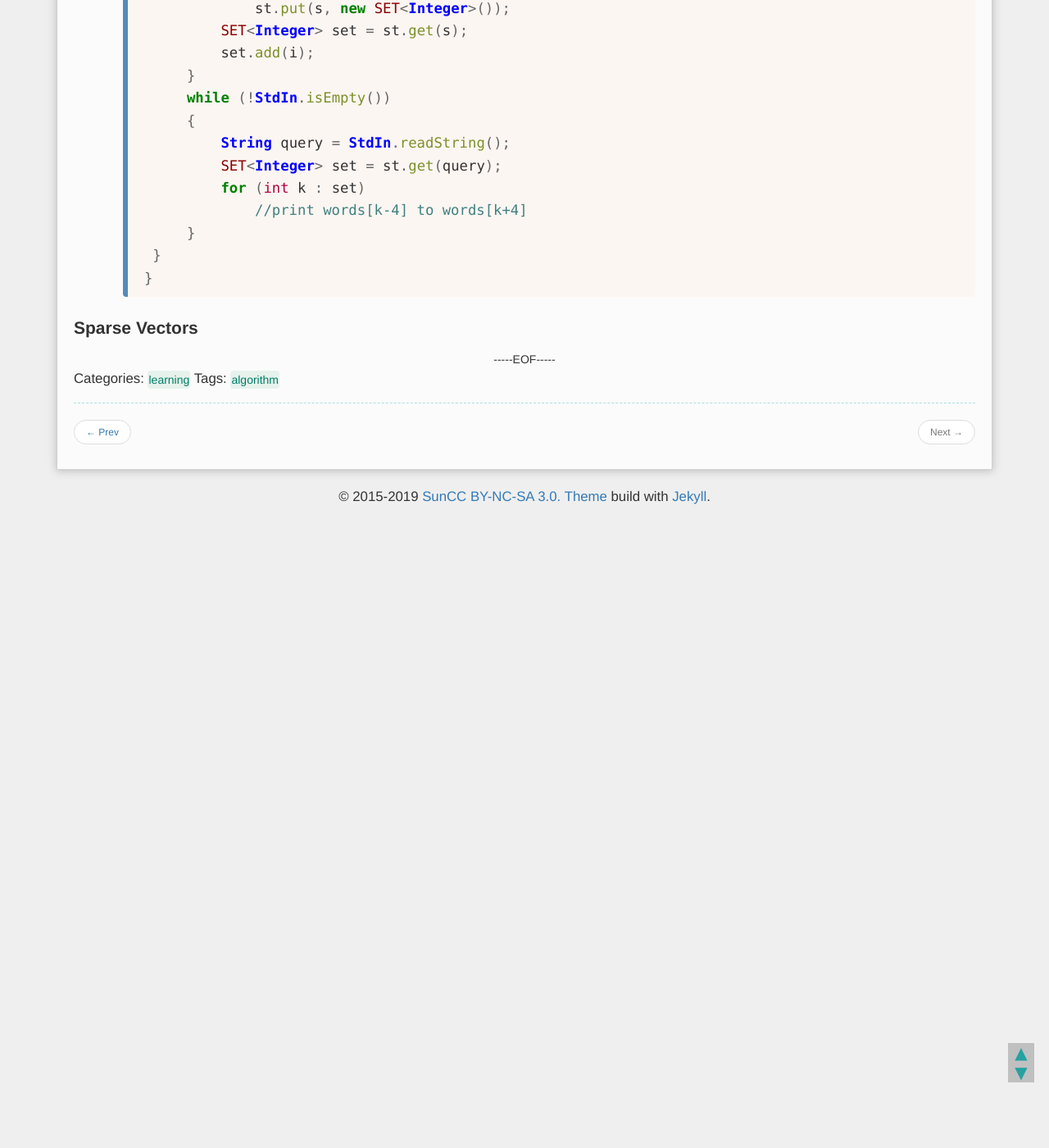
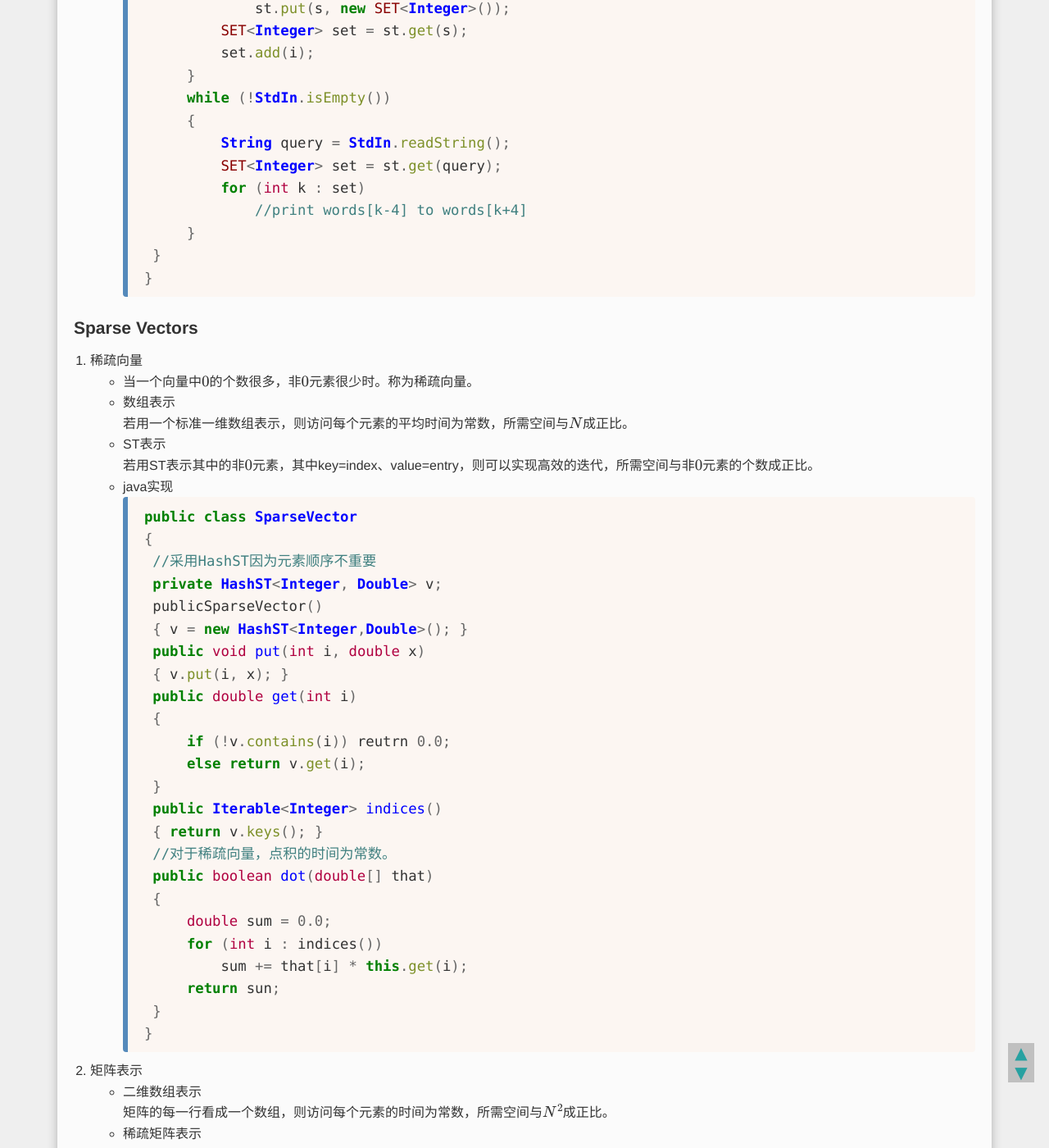
Before and after one commit to YurieSun/YurieSun.github.io, a Jekyll site: the page built from _posts/2019-05-27-learning-algorithm-symbol-table-applications.md, in a window 1280 px wide and 1400 px high, scrolled down 4488 px. Shown: the whole window at 82% size. Built offline with Jekyll 4.4.1, drawn with Linux system fonts in a browser that asks for light colours; formulas are drawn with MathJax 3; before the commit the page ends 5118 px from its top, so only the background shows below that; some of the changed text lies outside the part shown.

Commit message:
submit algorithm notes of sparse vectors in symbol table applications

````diff
--- a/_posts/2019-05-27-learning-algorithm-symbol-table-applications.md
+++ b/_posts/2019-05-27-learning-algorithm-symbol-table-applications.md
@@ -176,3 +176,53 @@ tags: [algorithm]
     ```
 
 ### Sparse Vectors
+1. 稀疏向量
+    * 当一个向量中$0$的个数很多，非$0$元素很少时。称为稀疏向量。
+    * 数组表示
+    若用一个标准一维数组表示，则访问每个元素的平均时间为常数，所需空间与$N$成正比。
+    * ST表示
+    若用ST表示其中的非$0$元素，其中key=index、value=entry，则可以实现高效的迭代，所需空间与非$0$元素的个数成正比。
+    * java实现
+    ```java
+    public class SparseVector
+    {
+        //采用HashST因为元素顺序不重要
+        private HashST<Integer, Double> v;
+        publicSparseVector()
+        { v = new HashST<Integer,Double>(); }
+        public void put(int i, double x)
+        { v.put(i, x); }
+        public double get(int i)
+        {
+            if (!v.contains(i)) reutrn 0.0;
+            else return v.get(i);
+        }
+        public Iterable<Integer> indices()
+        { return v.keys(); }
+        //对于稀疏向量，点积的时间为常数。
+        public boolean dot(double[] that)
+        {
+            double sum = 0.0;
+            for (int i : indices())
+                sum += that[i] * this.get(i);
+            return sun;
+        }
+    }
+    ```
+2. 矩阵表示
+    * 二维数组表示
+    矩阵的每一行看成一个数组，则访问每个元素的时间为常数，所需空间与$N^2$成正比。
+    * 稀疏矩阵表示
+    矩阵的每一行看成一个稀疏向量，则元素访问较高效，且所需空间与非$0$元素个数（加上ST的额外开销$N$）成正比。
+    * 稀疏矩阵与稀疏向量的乘法
+    ```java
+    ..
+    SparseVector[] a = new SparseVector[N];
+    double[] x = new double[N];
+    double[] b = new double[N];
+    ...
+    //Initailize a[] and x[]
+    ...
+    for (int i = 0; i < N; i++)
+        b[i] = a[i].dot(x);
+    ```
````
